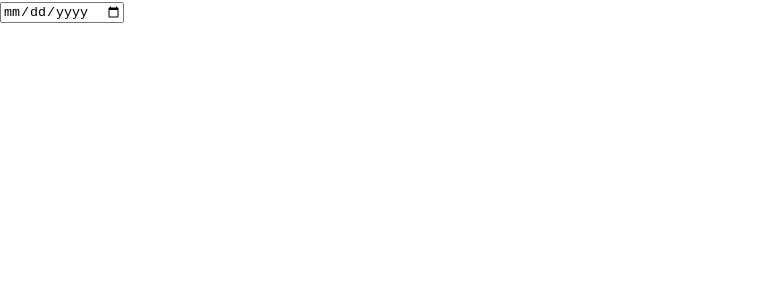
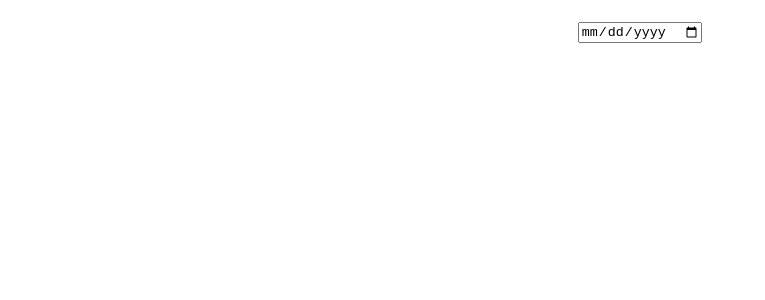
Before and after one commit to t-anpilov/MyCalendar, a React (Create React App) app: page / in a window 1280 px wide. Shown: the top 300 px of the page, without its empty margins (0-765 px from the left). Built offline with nearby package versions, Linux system fonts and the light colour scheme; the HTML template or start-up script is replaced by a standard one.

Commit message:
added key property to block

```diff
--- a/src/App.css
+++ b/src/App.css
@@ -26,3 +26,8 @@ ul li {
     padding: 8px;
     font-size: 1.2rem;
 }
+
+.dateInput {
+    padding: 20px 0 24px 0;
+    text-align: center;
+}
--- a/src/App.tsx
+++ b/src/App.tsx
@@ -4,11 +4,8 @@ import './App.css';
 
 function App() {
 
-
     return (
-
-        <DateRow />
-
+        <DateRow  />
     );
 }
 
--- a/src/components/DateBlock.tsx
+++ b/src/components/DateBlock.tsx
@@ -3,13 +3,14 @@ import { Cell } from './Cell'
 import { Shift } from '../models/Shifts';
 
 type BlockProps = {
-   shifts: Shift[]
+   shifts: Shift[];
+   id: string
 };
 
 export const DateBlock:React.FC<BlockProps> = props => {
 
     return (
-        <div className='DateBlock'>
+        <div className='DateBlock' key={props.id}>
             <header>{props.shifts[0].date?.toLocaleDateString()}</header>
             <ul>
             {
--- a/src/components/DateRow.tsx
+++ b/src/components/DateRow.tsx
@@ -9,6 +9,7 @@ export const DateRow:React.FC = ()=> {
     const [dates, setDates] = useState<Date[]>([]);
     const msPerDay = 1000*60*60*24;
     const daysNumber = 4;
+    const addId = () => Math.round(Math.random()*1000).toString()
 
     const handleDateInput = () => {
 
@@ -28,8 +29,8 @@ export const DateRow:React.FC = ()=> {
     };
 
     return (
-      <div >
-        <form>
+      <div>
+        <form className='dateInput'>
           <input
             type="date"
             ref={refDateContainer}
@@ -40,9 +41,12 @@ export const DateRow:React.FC = ()=> {
         {
             dates.map((date) => {
                 let currentShifts = new Shifts(date);
+                let newId = addId()
                 return (
                     <DateBlock
                         shifts={ currentShifts.calculateShifts }
+                        id = {newId}
+                        key = {newId}
                     />
                 );
             })
```
